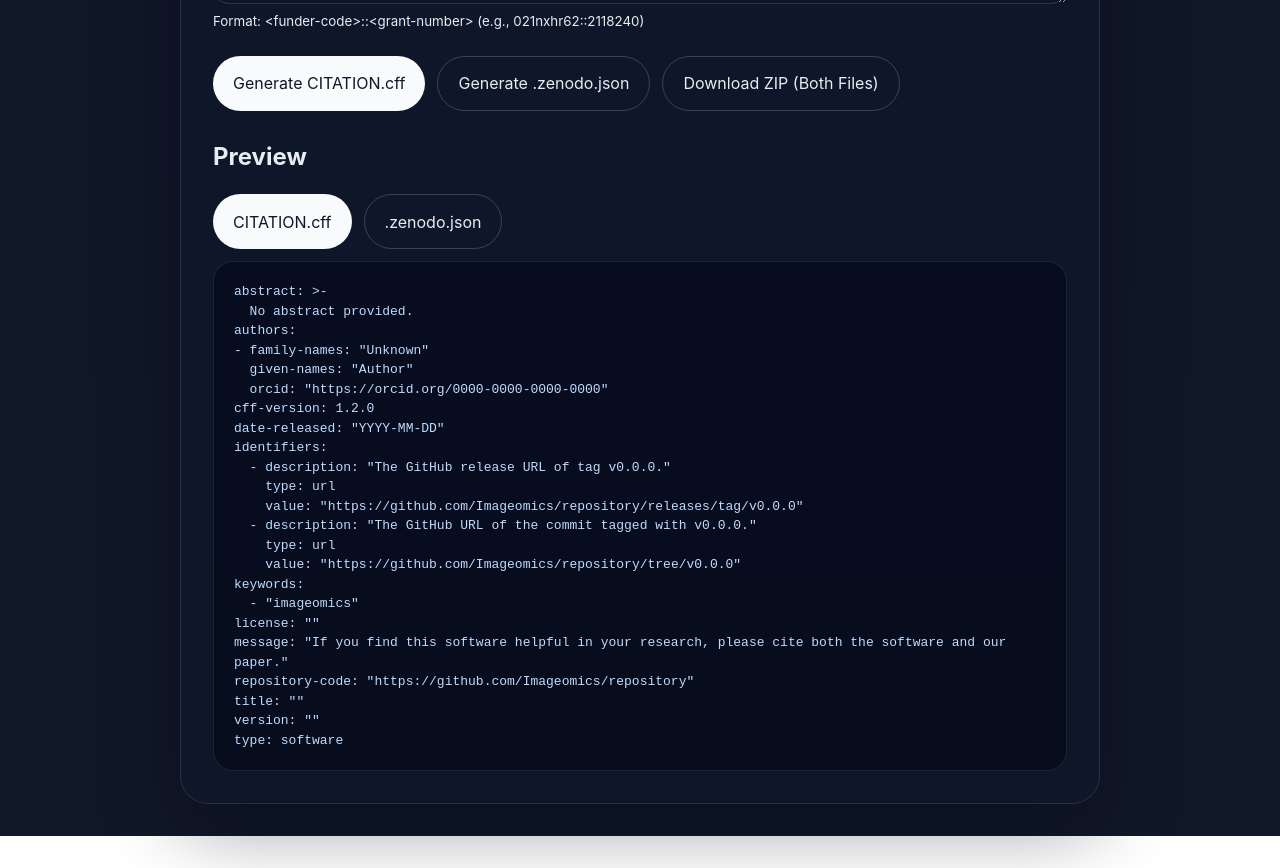
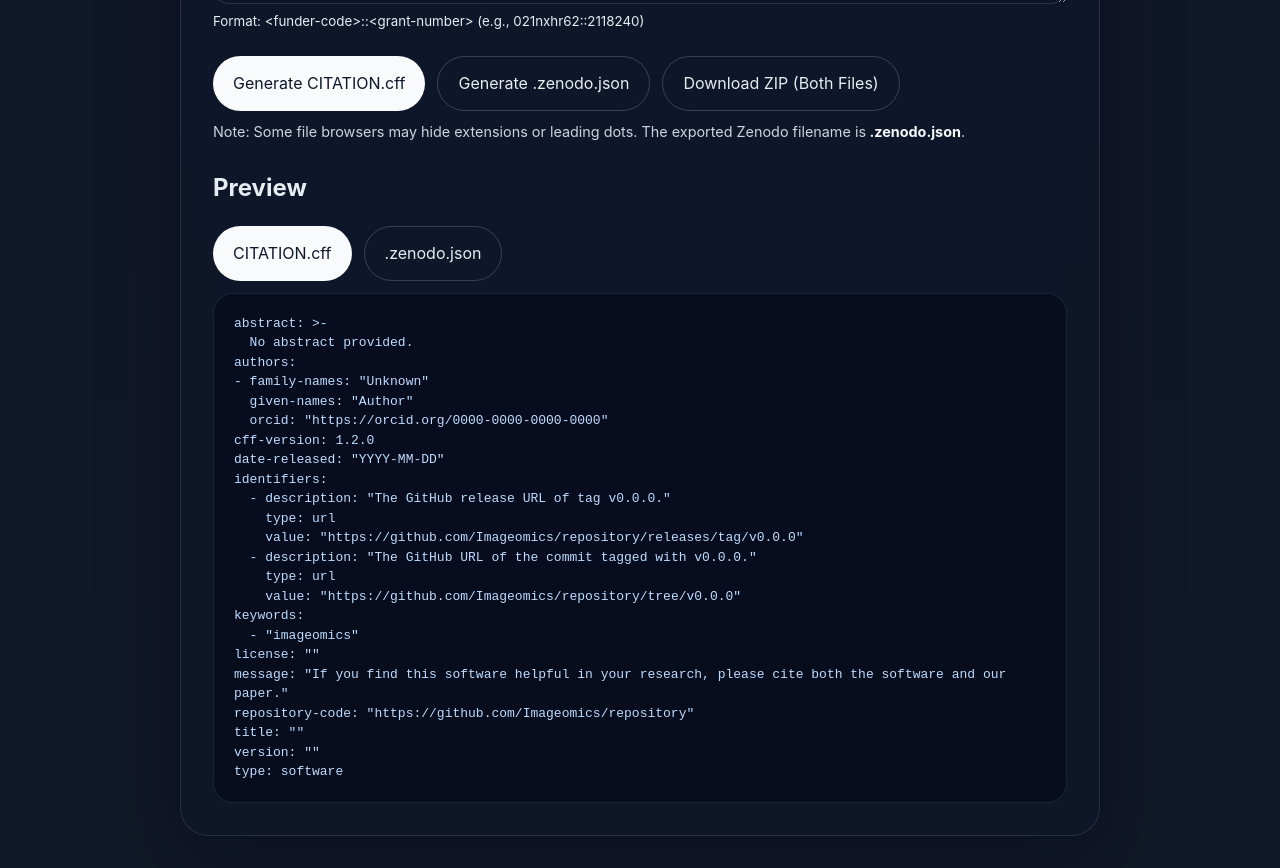
Before and after one commit to Imageomics/OpenCite, a React (Vite) app: page / in a window 1280 px wide. Shown: the part 2020-2888 px from the top of the page. Before the commit the page ends 2856 px from the top, so only its background shows below. Built offline with nearby package versions, Linux system fonts and the light colour scheme.

Commit message:
docs(ui): clarify that exported Zenodo metadata filename is .zenodo.json despite browser display differences

```diff
--- a/src/App.jsx
+++ b/src/App.jsx
@@ -322,6 +322,10 @@
             {isZipping ? 'Creating ZIP…' : 'Download ZIP (Both Files)'}
           </button>
         </div>
+        <p className="filename-note">
+          Note: Some file browsers may hide extensions or leading dots. The exported Zenodo filename is
+          <strong> .zenodo.json</strong>.
+        </p>
 
         <div className="preview">
           <div>
--- a/src/styles.css
+++ b/src/styles.css
@@ -200,6 +200,16 @@
   margin-top: 24px;
 }
 
+.filename-note {
+  margin: 10px 0 0;
+  color: #cbd5e1;
+  font-size: 0.9rem;
+}
+
+.filename-note strong {
+  color: #f8fafc;
+}
+
 .preview {
   margin-top: 28px;
   display: grid;
```
